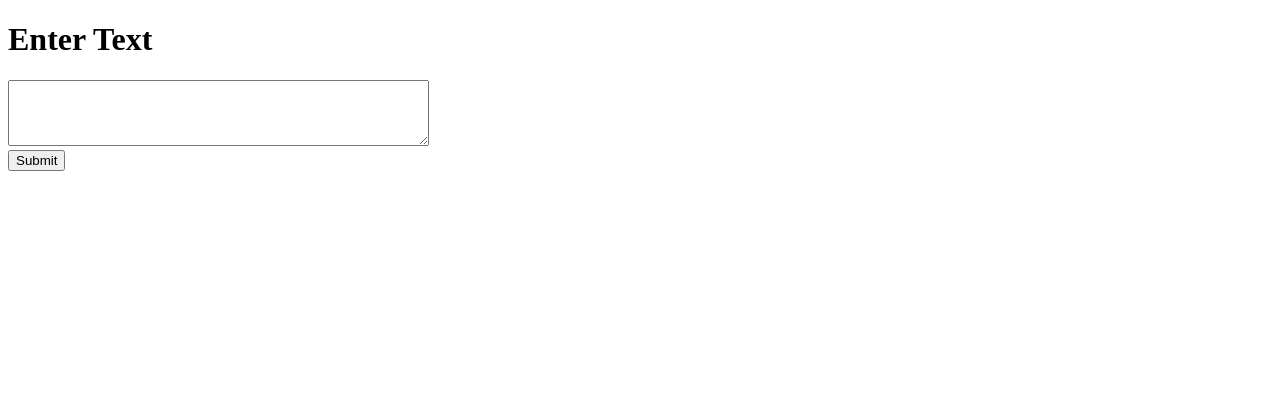
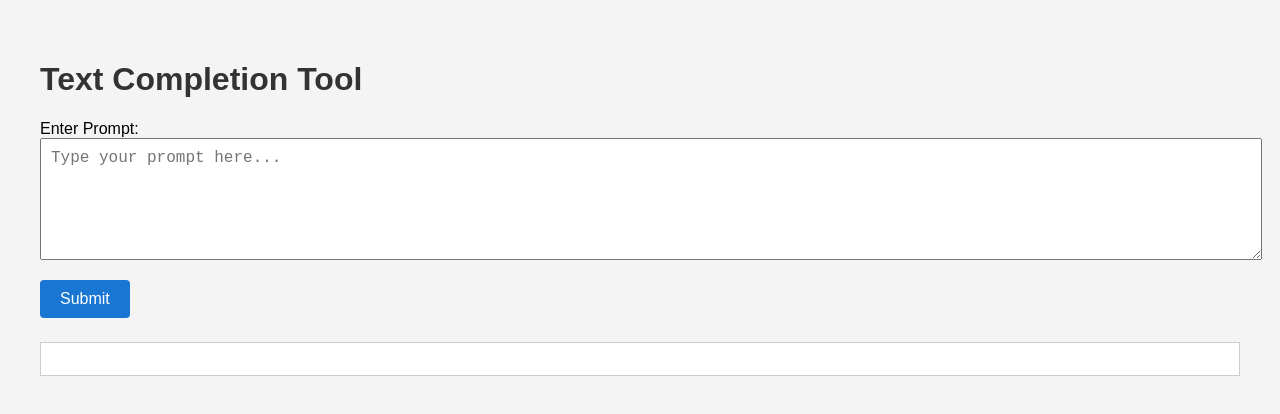
Before and after one commit to cogent-demon/medalpaca-flask, a plain HTML site: page index.html in a window 1280 px wide. Drawn offline with Linux system fonts and the light colour scheme.

Commit message:
updated ui

```diff
--- a/index.html
+++ b/index.html
@@ -1,25 +1,83 @@
 <!DOCTYPE html>
-<html>
+<html lang="en">
 <head>
-  <title>Text Completion</title>
+  <meta charset="UTF-8">
+  <title>Text Completion Interface</title>
+  <style>
+    body {
+      font-family: Arial, sans-serif;
+      padding: 2rem;
+      background-color: #f4f4f4;
+    }
+    h1 {
+      color: #333;
+    }
+    textarea {
+      width: 100%;
+      height: 100px;
+      padding: 10px;
+      margin-bottom: 1rem;
+      font-size: 16px;
+    }
+    button {
+      padding: 10px 20px;
+      font-size: 16px;
+      background-color: #1976d2;
+      color: white;
+      border: none;
+      cursor: pointer;
+      border-radius: 4px;
+    }
+    button:hover {
+      background-color: #1565c0;
+    }
+    pre {
+      margin-top: 1.5rem;
+      padding: 1rem;
+      background-color: #fff;
+      border: 1px solid #ccc;
+      white-space: pre-wrap;
+      word-break: break-word;
+    }
+  </style>
 </head>
 <body>
-  <h1>Enter Text</h1>
-  <textarea id="input" rows="4" cols="50"></textarea><br>
-  <button onclick="submit()">Submit</button>
-  <pre id="result"></pre>
+
+  <h1>Text Completion Tool</h1>
+
+  <label for="inputText">Enter Prompt:</label><br>
+  <textarea id="inputText" placeholder="Type your prompt here..."></textarea><br>
+
+  <button onclick="submitPrompt()">Submit</button>
+
+  <pre id="outputArea"></pre>
 
   <script>
-    async function submit() {
-      const text = document.getElementById("input").value;
-      const response = await fetch('/api/query', {
-        method: 'POST',
-        headers: { 'Content-Type': 'application/json' },
-        body: JSON.stringify({ inputs: text })
-      });
-      const data = await response.json();
-      document.getElementById("result").innerText = JSON.stringify(data, null, 2);
+    async function submitPrompt() {
+      const input = document.getElementById("inputText").value;
+      const output = document.getElementById("outputArea");
+
+      output.textContent = "Loading...";
+
+      try {
+        const response = await fetch('/api/query', {
+          method: 'POST',
+          headers: { 'Content-Type': 'application/json' },
+          body: JSON.stringify({ inputs: input })
+        });
+
+        const result = await response.json();
+
+        if (result.error) {
+          output.textContent = `Error: ${result.error}`;
+        } else {
+          output.textContent = JSON.stringify(result, null, 2);
+        }
+      } catch (error) {
+        output.textContent = "An error occurred: " + error.message;
+      }
     }
   </script>
+
 </body>
 </html>
```
Also changed, not shown: 1 other file.
